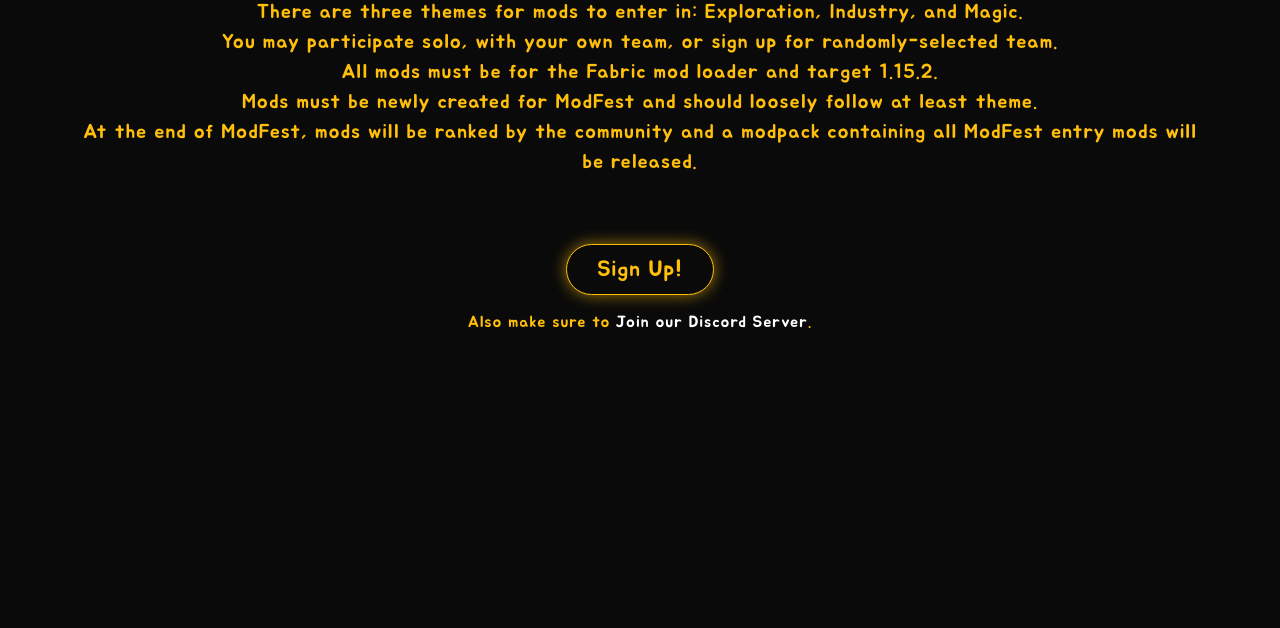
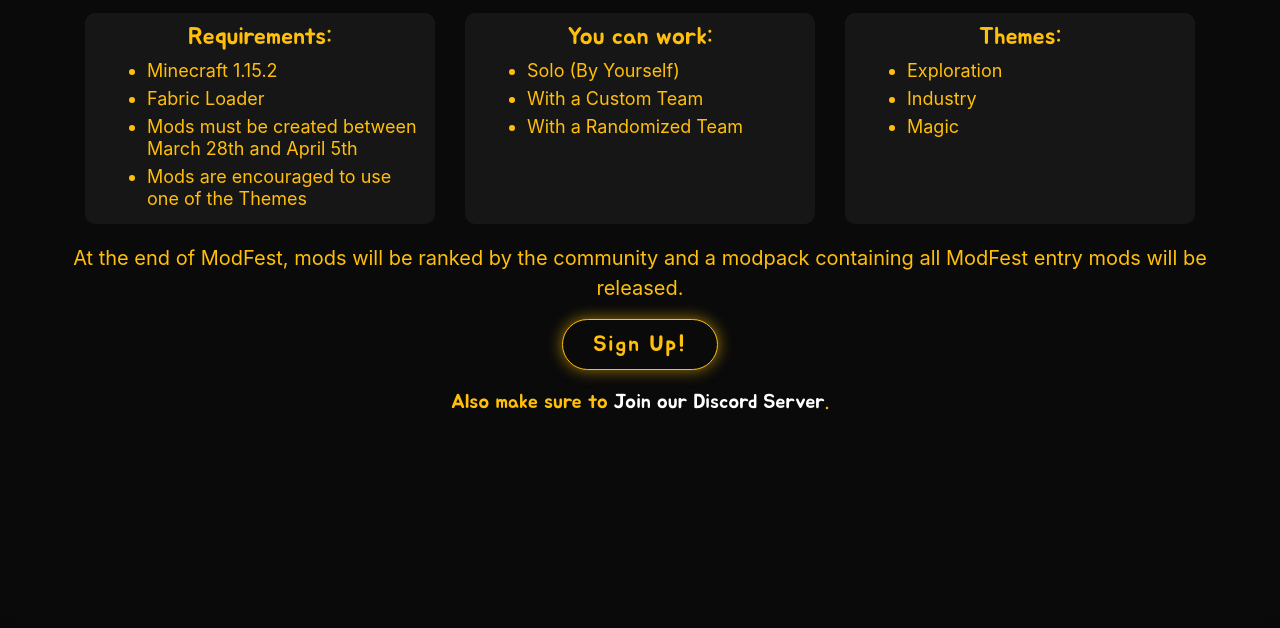
Before and after one commit to ModFest/modfest.github.io, a plain HTML site: page index.html in a window 1280 px wide. Shown: the part 169-797 px from the top of the page. Drawn offline with nearby package versions, Linux system fonts and the light colour scheme.

Commit message:
Update site

```diff
--- a/index.html
+++ b/index.html
@@ -34,14 +34,46 @@
     <div class="content">
         <div class="container">
             <div class="row justify-content-center">
-                <h1 class="text">Welcome to ModFest 1.15!</h1>
-                <p class="text">ModFest 1.15 is a Fabric modding event running from March 28 to April 5.<br>
-                    There are three themes for mods to enter in: Exploration, Industry, and Magic.<br>
-                    You may participate solo, with your own team, or sign up for randomly-selected team.<br>
-                    All mods must be for the Fabric mod loader and target 1.15.2.<br>
-                    Mods must be newly created for ModFest and should loosely follow at least theme.<br>
-                    At the end of ModFest, mods will be ranked by the community and a modpack containing all ModFest entry mods will be released.
-                <p>
+                <h1 class="title">Welcome to ModFest 1.15!</h1>
+            </div>
+            <div class="row justify-content-center">
+                <p class="text">ModFest 1.15 is a Fabric modding event running from <b>March 28th</b> to <b>April 5th</b>.<br></p>
+            </div>
+            <div class="row justify-content-center">
+                <div class="col">
+                    <div class="info-card">
+                        <h4 class="title">Requirements:</h4>
+                        <ul>
+                            <li>Minecraft 1.15.2</li>
+                            <li>Fabric Loader</li>
+                            <li>Mods must be created between March 28th and April 5th</li>
+                            <li>Mods are encouraged to use one of the Themes</li>
+                          </ul>
+                    </div>
+                </div>
+                <div class="col">
+                    <div class="info-card">
+                        <h4 class="title">You can work:</h4>
+                        <ul>
+                            <li>Solo (By Yourself)</li>
+                            <li>With a Custom Team</li>
+                            <li>With a Randomized Team</li>
+                        </ul>
+                    </div>
+                </div>
+                <div class="col">
+                    <div class="info-card">
+                        <h4 class="title">Themes:</h4>
+                        <ul>
+                            <li>Exploration</li>
+                            <li>Industry</li>
+                            <li>Magic</li>
+                        </ul>
+                    </div>
+                </div>
+            </div>
+            <div class="row justify-content-center">
+                <p class="text">At the end of ModFest, mods will be ranked by the community and a modpack containing all ModFest entry mods will be released.</p>
             </div>
             <div class="row justify-content-center">
                 <a class="button sign-up-button" href="https://b0undarybreaker.typeform.com/to/G8efKO" target="_blank">
@@ -49,7 +81,7 @@
                 </a>
             </div>
             <div class="row justify-content-center">
-                <span class="text">Also make sure to <a href="https://discord.gg/gn543Ee" target="_blank">Join our Discord Server</a>.</span>
+                <h5 class="title">Also make sure to <a href="https://discord.gg/gn543Ee" target="_blank">Join our Discord Server</a>.</h5>
             </div>
         </div>
     </div>
--- a/styles.css
+++ b/styles.css
@@ -11,7 +11,8 @@
 	--darker-accent-color: rgb(216, 160, 7);
 	--focus-accent-color: rgb(199, 147, 4);
 	--background-color: rgb(10, 10, 10);
-	--selection-color: rgba(255, 191, 11, 0.733);
+	--alt-background-color: rgb(22, 22, 22);
+	--selection-color: rgba(255, 209, 81, 0.733);
 	--link-color: rgb(255, 255, 255);
 	--hover-link-color: rgb(235, 235, 235);
 	--focus-link-color: rgb(218, 218, 218);
@@ -28,8 +29,14 @@
 body {
 	background-color: var(--background-color);
 	color: var(--text-color);
+}
+
+.text {
+	font-family: -apple-system, BlinkMacSystemFont, "Segoe UI", "Roboto", "Oxygen", "Ubuntu", "Helvetica Neue", Arial, sans-serif;
+}
+
+.title {
 	font-family: 'Jua', sans-serif;
-	letter-spacing: 1px;
 }
 
 .header {
@@ -64,20 +71,27 @@
 	margin-right: 5px;
 }
 
-.accent-invert {
-
+.info-card {
+	background-color: var(--alt-background-color);
+	border-radius: 10px;
+	padding-top: 10px;
+	padding-bottom: 2px;
+	height:92%;
+	margin-bottom:15px;
+	min-width: 300px;
 }
 
-.accent-invert::selection {
-	background: var(--selection-color-accent-icon-invert);
+ul {
+	font-family: -apple-system, BlinkMacSystemFont, "Segoe UI", "Roboto", "Oxygen", "Ubuntu", "Helvetica Neue", Arial, sans-serif;
+	text-align: left;
+	font-size: 18px;
+	margin-left:22px;
+	padding-right: 8px;
+	line-height: 22px;
 }
 
-.theme-invert {
-	filter: invert(var(--theme-icon-invert));
-}
-
-.theme-invert::selection {
-	background: var(--selection-color-theme-icon-invert);
+li {
+	margin-top:6px;
 }
 
 ::selection {
@@ -117,19 +131,17 @@
 	opacity: 1;
 }
 
-.content .row {
-	margin-bottom: 15px
-}
-
 .button {
 	background-color: var(--accent-color);
 	color: var(--accent-text-color);
+	font-weight: 700;
 	font-size: 15px;
 	border-radius: var(--rounded-radius);
 	padding-left: 10px;
 	padding-right: 10px;
 	padding-top: 7px;
 	padding-bottom: 7px;
+	text-transform: uppercase;
 	transition: background-color 0.6s, color 0.2s, box-shadow 0.6s, opacity 0.4s ease;
 }
 
@@ -158,7 +170,7 @@
 }
 
 .button.sign-up-button {
-	margin-top: 20px;
+	margin-bottom: 20px;
 	color: var(--accent-color);
 	border: solid 1px var(--accent-color);
 	border-radius: 100em;
@@ -166,6 +178,10 @@
 	padding: 8px 30px 8px 30px;
 	background-color: var(--background-color);
 	box-shadow: 0px 0px 15px var(--sign-up-shadow);
+	font-family: 'Jua', sans-serif;
+	font-weight: 100;
+	letter-spacing: 2px;
+	text-transform: none;
 }
 
 .button.sign-up-button:hover{
```
Also changed, not shown: dark.svg (deleted), light.svg (deleted).
